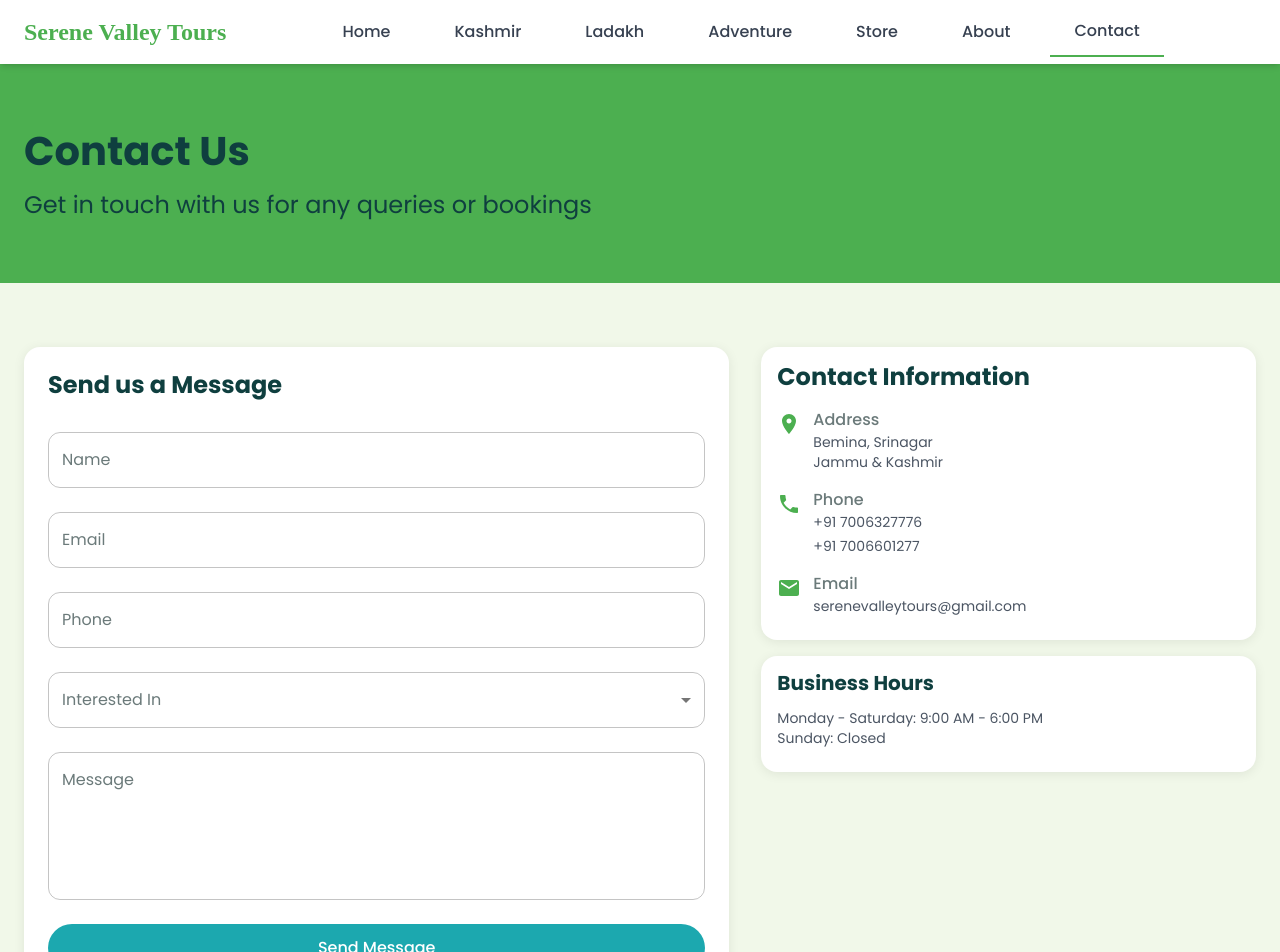
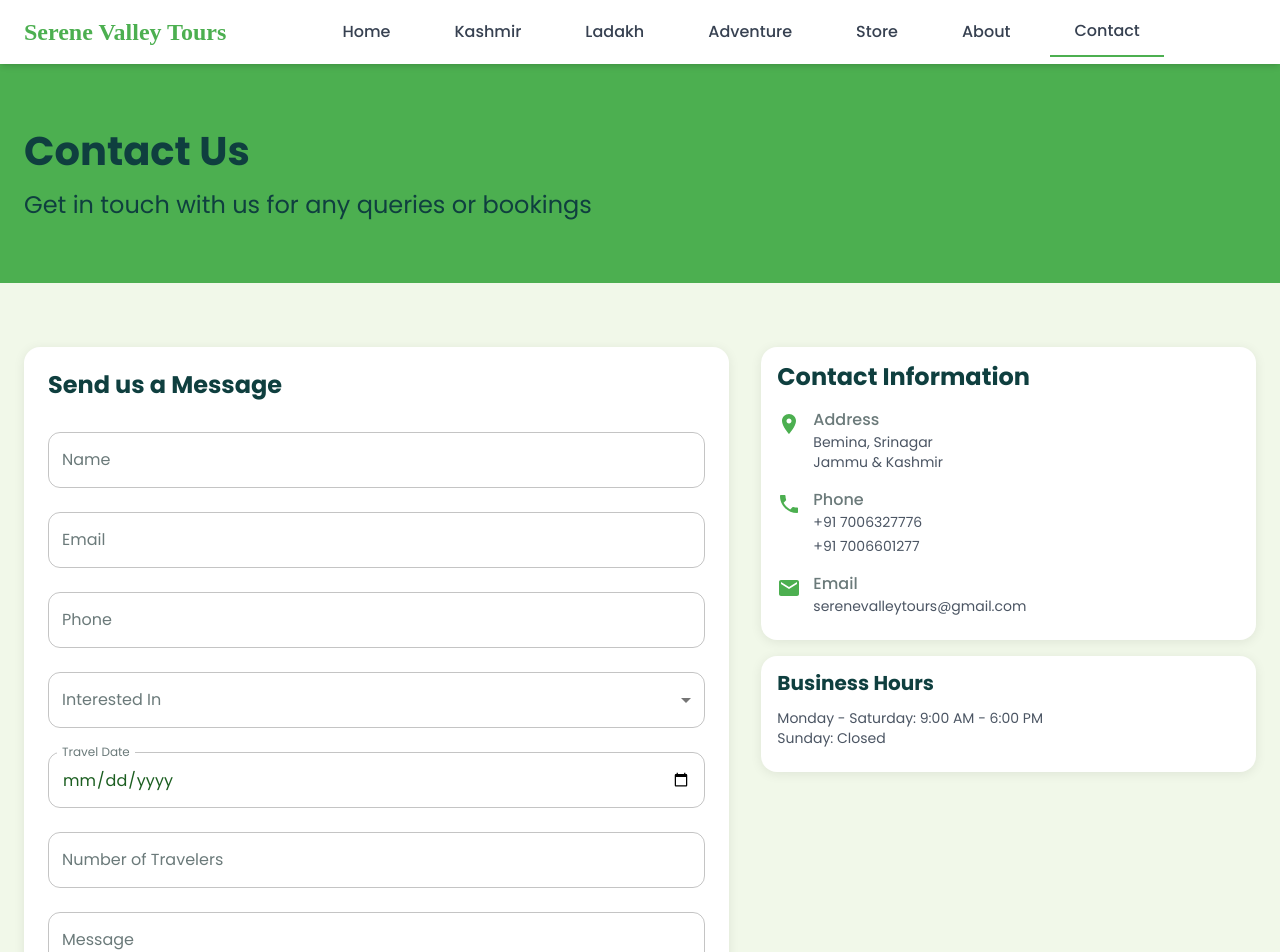
Before and after one commit to AadilJabar19/sereneValleyTours, a React (Vite) app in the folder frontend/: page /contact in a window 1280 px wide. Shown: the top 952 px of the page. Built offline with nearby package versions, Linux system fonts and the light colour scheme.

Commit message:
feat: Add all missing improvements - TrustStats, WhatsApp CTA, star ratings, destinations, travel date field

```diff
--- /dev/null
+++ b/frontend/src/components/TrustStats.jsx
@@ -0,0 +1,63 @@
+import { Box, Container, Grid, Typography } from '@mui/material';
+import GroupsIcon from '@mui/icons-material/Groups';
+import CalendarMonthIcon from '@mui/icons-material/CalendarMonth';
+import LocationOnIcon from '@mui/icons-material/LocationOn';
+import SupportAgentIcon from '@mui/icons-material/SupportAgent';
+
+const TrustStats = () => {
+  const stats = [
+    {
+      icon: <GroupsIcon sx={{ fontSize: 48 }} />,
+      number: '500+',
+      label: 'Happy Travelers',
+    },
+    {
+      icon: <CalendarMonthIcon sx={{ fontSize: 48 }} />,
+      number: '5+',
+      label: 'Years Experience',
+    },
+    {
+      icon: <LocationOnIcon sx={{ fontSize: 48 }} />,
+      number: '50+',
+      label: 'Destinations',
+    },
+    {
+      icon: <SupportAgentIcon sx={{ fontSize: 48 }} />,
+      number: '24/7',
+      label: 'Customer Support',
+    },
+  ];
+
+  return (
+    <Box component="section" sx={{ bgcolor: 'primary.main', color: 'white', py: { xs: 6, md: 8 } }}>
+      <Container>
+        <Grid container spacing={4}>
+          {stats.map((stat, index) => (
+            <Grid item xs={6} md={3} key={index}>
+              <Box className="text-center">
+                <Box className="mb-2" sx={{ color: 'white', opacity: 0.9 }} aria-hidden="true">
+                  {stat.icon}
+                </Box>
+                <Typography
+                  variant="h3"
+                  className="font-bold mb-1"
+                  sx={{ fontSize: { xs: '2rem', md: '2.5rem' } }}
+                >
+                  {stat.number}
+                </Typography>
+                <Typography
+                  variant="body1"
+                  sx={{ fontSize: { xs: '0.875rem', md: '1rem' }, opacity: 0.9 }}
+                >
+                  {stat.label}
+                </Typography>
+              </Box>
+            </Grid>
+          ))}
+        </Grid>
+      </Container>
+    </Box>
+  );
+};
+
+export default TrustStats;
--- a/frontend/src/pages/Contact.jsx
+++ b/frontend/src/pages/Contact.jsx
@@ -152,6 +152,33 @@ const Contact = () => {
 
                     <TextField
                       fullWidth
+                      label="Travel Date"
+                      type="date"
+                      InputLabelProps={{ shrink: true }}
+                      {...register('travelDate', { required: 'Travel date is required' })}
+                      error={!!errors.travelDate}
+                      helperText={errors.travelDate?.message}
+                      margin="normal"
+                      inputProps={{ 'aria-label': 'Preferred travel date', min: new Date().toISOString().split('T')[0] }}
+                    />
+
+                    <TextField
+                      fullWidth
+                      label="Number of Travelers"
+                      type="number"
+                      {...register('numberOfTravelers', {
+                        required: 'Number of travelers is required',
+                        min: { value: 1, message: 'At least 1 traveler required' },
+                        max: { value: 50, message: 'Maximum 50 travelers allowed' }
+                      })}
+                      error={!!errors.numberOfTravelers}
+                      helperText={errors.numberOfTravelers?.message}
+                      margin="normal"
+                      inputProps={{ 'aria-label': 'Number of travelers', min: 1, max: 50 }}
+                    />
+
+                    <TextField
+                      fullWidth
                       label="Message"
                       multiline
                       rows={5}
--- a/frontend/src/pages/Home.jsx
+++ b/frontend/src/pages/Home.jsx
@@ -13,12 +13,15 @@ import {
   Chip,
 } from '@mui/material';
 import AccessTimeIcon from '@mui/icons-material/AccessTime';
+import StarIcon from '@mui/icons-material/Star';
+import LocationOnIcon from '@mui/icons-material/LocationOn';
 import { getFeaturedTours } from '../data/tours';
 import { destinations } from '../data/destinations';
 import Loader from '../components/Loader';
 import SEO from '../components/SEO';
 import WhyChooseUs from '../components/WhyChooseUs';
 import Testimonials from '../components/Testimonials';
+import TrustStats from '../components/TrustStats';
 
 const Home = () => {
   const [featuredTours, setFeaturedTours] = useState([]);
@@ -87,20 +90,22 @@ const Home = () => {
                   size="large"
                   className="transition-all duration-300"
                   fullWidth={true}
-                  sx={{ maxWidth: { sm: '280px' } }}
+                  sx={{ maxWidth: { sm: '220px' } }}
                 >
-                  Plan Your Kashmir Escape – 10% Off!
+                  Plan Your Trip
                 </Button>
                 <Button
-                  component={Link}
-                  to="/contact"
+                  component="a"
+                  href="https://wa.me/917006327776?text=Hi!%20I%20am%20interested%20in%20Kashmir/Ladakh%20tour%20packages."
+                  target="_blank"
+                  rel="noopener noreferrer"
                   variant="outlined"
                   size="large"
                   className="text-white border-white hover:bg-white hover:text-primary-main transition-all duration-300"
                   fullWidth={true}
                   sx={{ maxWidth: { sm: '200px' } }}
                 >
-                  Inquire Now
+                  WhatsApp Us
                 </Button>
               </Box>
             </Box>
@@ -131,14 +136,27 @@ const Home = () => {
                     loading="lazy"
                   />
                   <CardContent className="flex-grow">
-                    <Chip
-                      label={tour.category}
-                      size="small"
-                      className="mb-2"
-                    />
+                    <Box className="flex items-center justify-between mb-2">
+                      <Chip
+                        label={tour.category}
+                        size="small"
+                      />
+                      <Box className="flex items-center gap-1">
+                        <StarIcon sx={{ fontSize: 16, color: '#FFC107' }} aria-hidden="true" />
+                        <Typography variant="body2" className="font-medium">
+                          {tour.rating} ({tour.reviewCount})
+                        </Typography>
+                      </Box>
+                    </Box>
                     <Typography variant="h3" className="font-bold mb-2" sx={{ fontSize: '1.25rem' }}>
                       {tour.name}
                     </Typography>
+                    <Box className="flex items-center gap-1 mb-2" color="text.secondary">
+                      <LocationOnIcon fontSize="small" aria-hidden="true" />
+                      <Typography variant="body2">
+                        {tour.itinerary?.slice(1, 4).map(day => day.title.split(' to ')[1] || day.title.split(' ')[0]).filter(Boolean).join(', ')}
+                      </Typography>
+                    </Box>
                     <Typography
                       variant="body2"
                       color="text.secondary"
@@ -146,13 +164,13 @@ const Home = () => {
                     >
                       {tour.description}
                     </Typography>
-                    <Box className="flex items-center gap-4" color="text.secondary">
+                    <Box className="flex items-center justify-between" color="text.secondary">
                       <Box className="flex items-center gap-1">
                         <AccessTimeIcon fontSize="small" aria-hidden="true" />
                         <Typography variant="body2">{tour.duration}</Typography>
                       </Box>
                       <Typography variant="h4" color="primary" className="font-bold" sx={{ fontSize: '1.25rem' }}>
-                        ₹{tour.price}
+                        {tour.priceRange}
                       </Typography>
                     </Box>
                   </CardContent>
@@ -283,6 +301,9 @@ const Home = () => {
           </Container>
         </Box>
 
+        {/* Trust Stats */}
+        <TrustStats />
+
         {/* Why Choose Us */}
         <WhyChooseUs />
 
```
